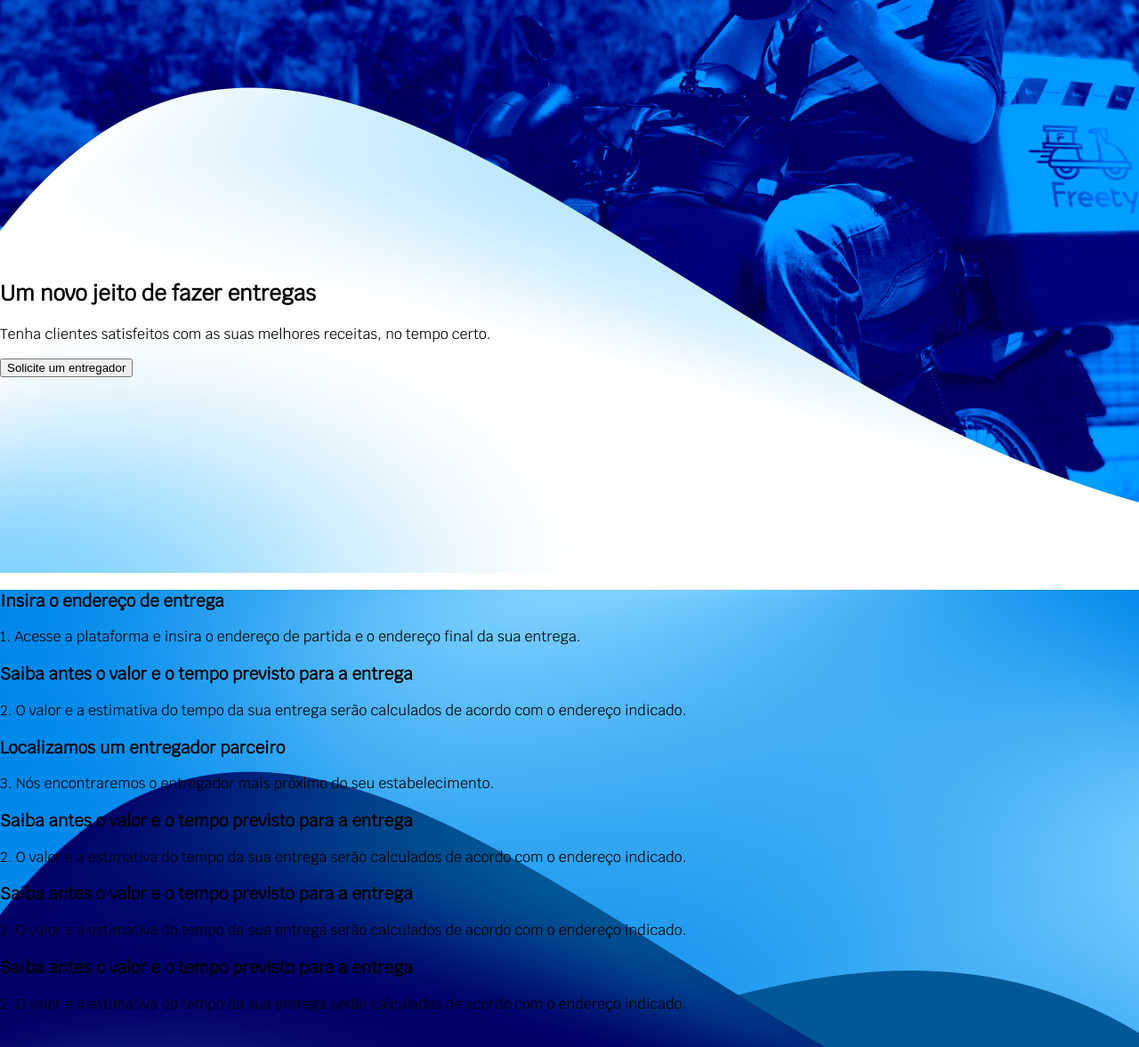
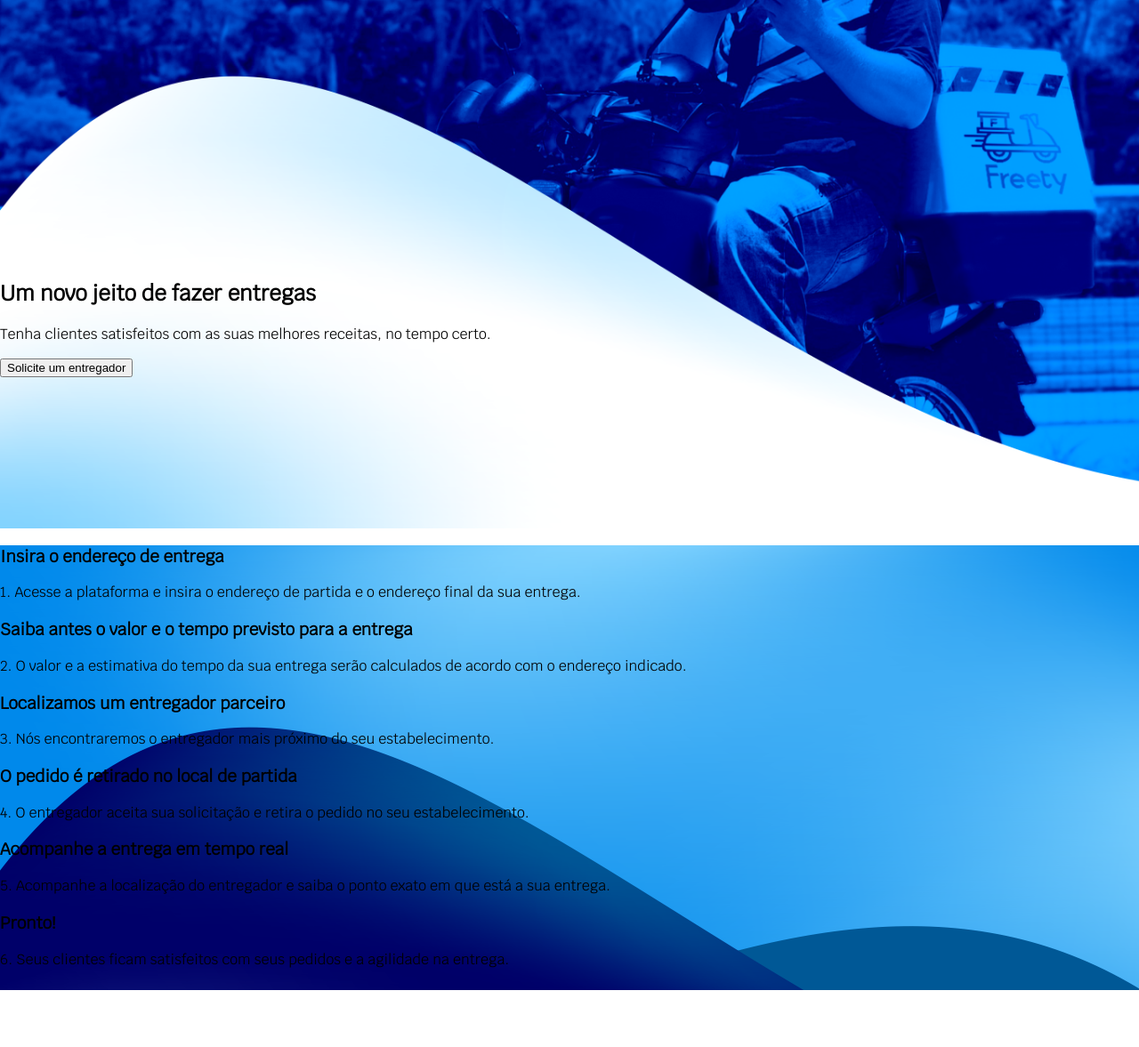
Before and after one commit to beatriznonato/freety, a plain HTML site: page HTML/index.html in a window 1280 px wide. Shown: the part 106-1283 px from the top of the page at 89% size. After the commit the page ends 1219 px from the top, so only its background shows below. Drawn offline with Linux system fonts and the light colour scheme.

Commit message:
ajustar background-size e adicionar texto da section home2

```diff
--- a/HTML/index.html
+++ b/HTML/index.html
@@ -9,7 +9,7 @@
     <meta http-equiv="X-UA-Compatible" content="ie=edge">
     <link rel="stylesheet" type="text/css" href="../estilo.css">
     <link href="https://fonts.googleapis.com/css?family=Krub" rel="stylesheet">
-    <title>Freety</title>
+    <title>Freety - Chegou um novo jeito de fazer entregas</title>
 </head>
 <body>
     <header>
@@ -59,26 +59,26 @@
         </div>
         <div>
             <h3>
-                Saiba antes o valor e o tempo previsto para a entrega
+                O pedido é retirado no local de partida
             </h3>
             <p>
-                2. O valor e a estimativa do tempo da sua entrega serão calculados de acordo com o endereço indicado.
+                4. O entregador aceita sua solicitação e retira o pedido no seu estabelecimento.
             </p>
         </div>
         <div>
             <h3>
-                Saiba antes o valor e o tempo previsto para a entrega
+                Acompanhe a entrega em tempo real
             </h3>
             <p>
-                2. O valor e a estimativa do tempo da sua entrega serão calculados de acordo com o endereço indicado.
+                5. Acompanhe a localização do entregador e saiba o ponto exato em que está a sua entrega.
             </p>
         </div>
         <div>
             <h3>
-                Saiba antes o valor e o tempo previsto para a entrega
+                Pronto!
             </h3>
             <p>
-                2. O valor e a estimativa do tempo da sua entrega serão calculados de acordo com o endereço indicado.
+                6. Seus clientes ficam satisfeitos com seus pedidos e a agilidade na entrega.
             </p>
         </div>
     </section>
--- a/estilo.css
+++ b/estilo.css
@@ -34,8 +34,8 @@ nav a:hover{
 
 .home1{
     background: url('img/home1.png');
-    width: 100%;
-    height: 350px;
+    background-size: 100%;
+    height: 300px;
     padding-top: 400px;
     margin-top: 0;
 }
@@ -43,5 +43,6 @@ nav a:hover{
 .home2{
     background: url('img/home2.png');
     background-repeat: no-repeat;
-    height: 750px;
+    height: 500px;
+    margin-top: 0;
 }
```
